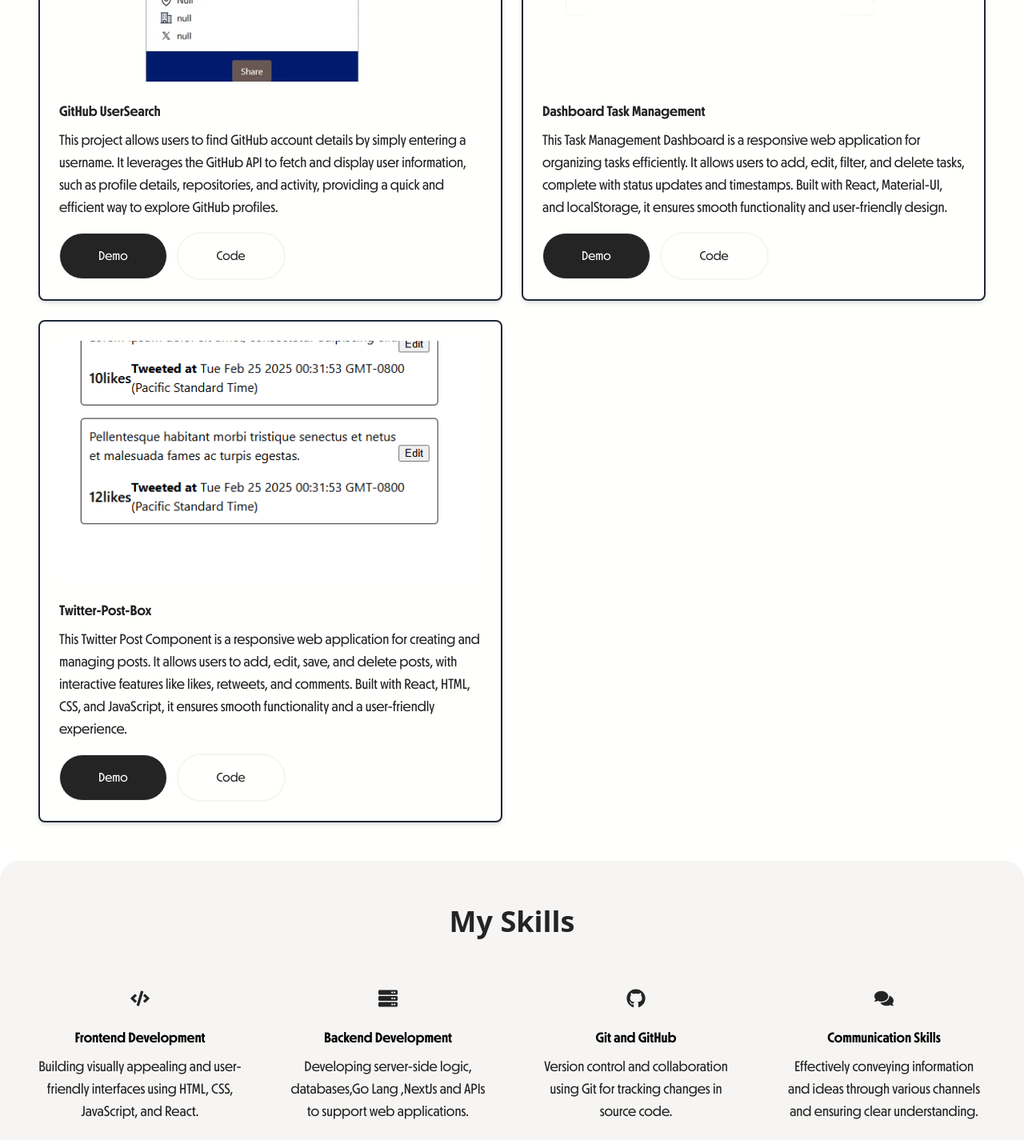
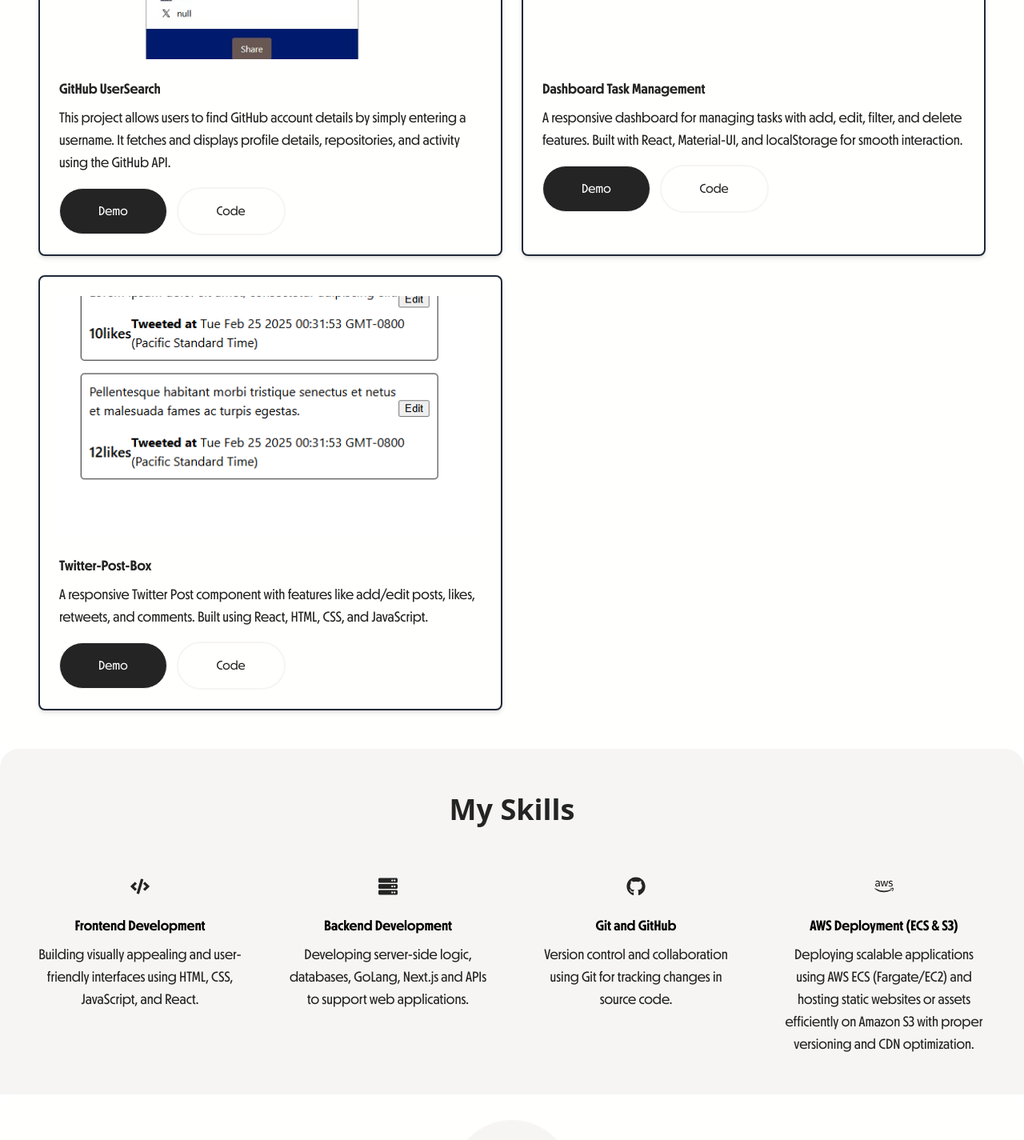
Before and after one commit to Rishabh2024/Portfolio-Rishabh, a React (Vite) app: page / in a window 1280 px wide. Shown: the part 2120-3545 px from the top of the page at 80% size. Built offline with nearby package versions, Linux system fonts and the light colour scheme.

Commit message:
ui update

```diff
--- a/data.js
+++ b/data.js
@@ -4,6 +4,7 @@
   FaGithub,
   FaComments,
   FaUserTie,
+  FaAws, // ✅ AWS icon import added
 } from "react-icons/fa";
 
 export const projectData = [
@@ -18,8 +19,7 @@
   {
     name: "E-Commerce Website",
     description:
-      " E-Commerce Website, a user-friendly platform offering a seamless shopping experience. Browse through a wide range of products, enjoy intuitive navigation, and find everything you need at your fingertips. Built with modern design and functionality to ensure customer satisfaction.",
-
+      "E-Commerce Website, a user-friendly platform offering a seamless shopping experience. Browse through a wide range of products, enjoy intuitive navigation, and find everything you need at your fingertips. Built with modern design and functionality to ensure customer satisfaction.",
     img: "/images/Ecommerce.png",
     demoLink: "https://rishabh2024.github.io/E-CommerceSite/project1/",
     githubLink: "https://github.com/Rishabh2024/E-CommerceSite",
@@ -27,8 +27,7 @@
   {
     name: "Pokemon Dex",
     description:
-      " Developed a Pokedex application using React, focusing on state management and custom hooks. Integrated the Pokémon API to fetch and display data dynamically, ensuring a responsive and interactive user experience while adhering to modern React best practices.",
-
+      "Developed a Pokedex application using React, focusing on state management and custom hooks. Integrated the Pokémon API to fetch and display data dynamically, ensuring a responsive and interactive user experience while adhering to modern React best practices.",
     img: "/images/pokemon.png",
     demoLink: "https://pokedex-mu-rose-41.vercel.app/",
     githubLink: "https://github.com/Rishabh2024/Pokedex",
@@ -37,8 +36,7 @@
   {
     name: "Quiz App",
     description:
-      "Mini project built with HTML, CSS (Tailwind CSS), and JavaScript. It features a user-friendly interface for taking quizzes, dynamic question rendering, interactive options, and real-time score tracking. Tailwind CSS ensures a responsive and modern design, while JavaScript handles the quiz logic and interactivity. ",
-
+      "Mini project built with HTML, CSS (Tailwind CSS), and JavaScript. It features a user-friendly interface for taking quizzes, dynamic question rendering, interactive options, and real-time score tracking.",
     img: "/images/quiz-app.png",
     demoLink: "https://rishabh2024.github.io/Quiz-app/",
     githubLink: "https://github.com/Rishabh2024/Quiz-app",
@@ -46,8 +44,7 @@
   {
     name: "GitHub UserSearch",
     description:
-      "This project allows users to find GitHub account details by simply entering a username. It leverages the GitHub API to fetch and display user information, such as profile details, repositories, and activity, providing a quick and efficient way to explore GitHub profiles.",
-
+      "This project allows users to find GitHub account details by simply entering a username. It fetches and displays profile details, repositories, and activity using the GitHub API.",
     img: "/images/githubuser.png",
     demoLink: "https://github-user-search-eosin-eight.vercel.app/",
     githubLink: "https://github.com/Rishabh2024/Github-UserSearch",
@@ -56,8 +53,7 @@
   {
     name: "Dashboard Task Management",
     description:
-      "This Task Management Dashboard is a responsive web application for organizing tasks efficiently. It allows users to add, edit, filter, and delete tasks, complete with status updates and timestamps. Built with React, Material-UI, and localStorage, it ensures smooth functionality and user-friendly design.",
-
+      "A responsive dashboard for managing tasks with add, edit, filter, and delete features. Built with React, Material-UI, and localStorage for smooth interaction.",
     img: "/images/dashboard.png",
     demoLink: "https://merry-pixie-243c08.netlify.app/",
     githubLink: "https://github.com/Rishabh2024/Dashboard-Task",
@@ -65,8 +61,7 @@
   {
     name: "Twitter-Post-Box",
     description:
-      "This Twitter Post Component is a responsive web application for creating and managing posts. It allows users to add, edit, save, and delete posts, with interactive features like likes, retweets, and comments. Built with React, HTML, CSS, and JavaScript, it ensures smooth functionality and a user-friendly experience.",
-
+      "A responsive Twitter Post component with features like add/edit posts, likes, retweets, and comments. Built using React, HTML, CSS, and JavaScript.",
     img: "/images/twitter.png",
     demoLink: "https://twit-post.netlify.app/",
     githubLink: "https://github.com/Rishabh2024/Twitter",
@@ -83,7 +78,7 @@
   {
     skillName: "Backend Development",
     skillDescription:
-      "Developing server-side logic, databases,Go Lang ,NextJs and APIs to support web applications.",
+      "Developing server-side logic, databases, GoLang, Next.js and APIs to support web applications.",
     icon: FaServer,
   },
   {
@@ -93,9 +88,9 @@
     icon: FaGithub,
   },
   {
-    skillName: "Communication Skills",
+    skillName: "AWS Deployment (ECS & S3)",
     skillDescription:
-      "Effectively conveying information and ideas through various channels and ensuring clear understanding.",
-    icon: FaComments,
+      "Deploying scalable applications using AWS ECS (Fargate/EC2) and hosting static websites or assets efficiently on Amazon S3 with proper versioning and CDN optimization.",
+    icon: FaAws,
   },
 ];
```
